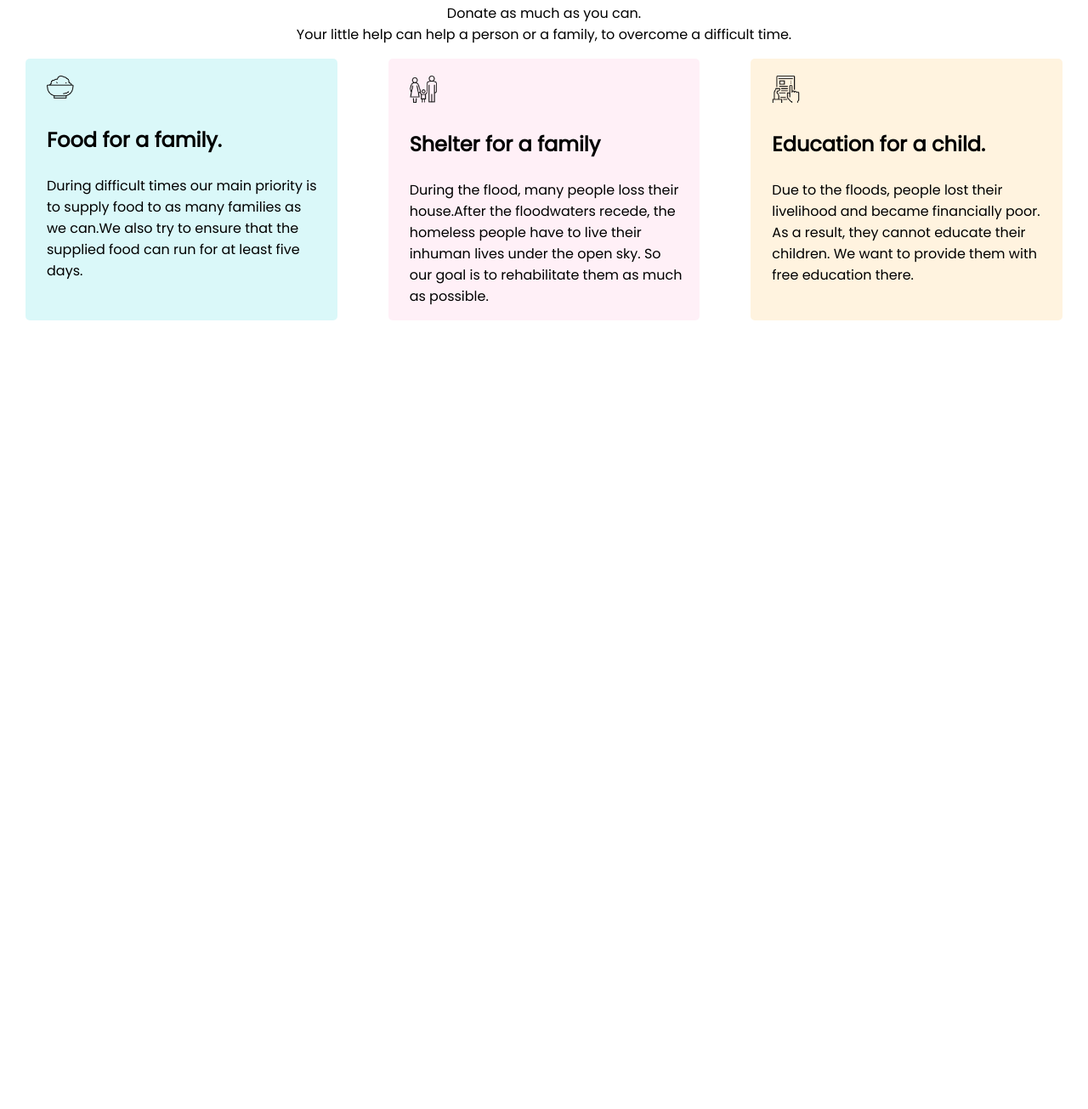
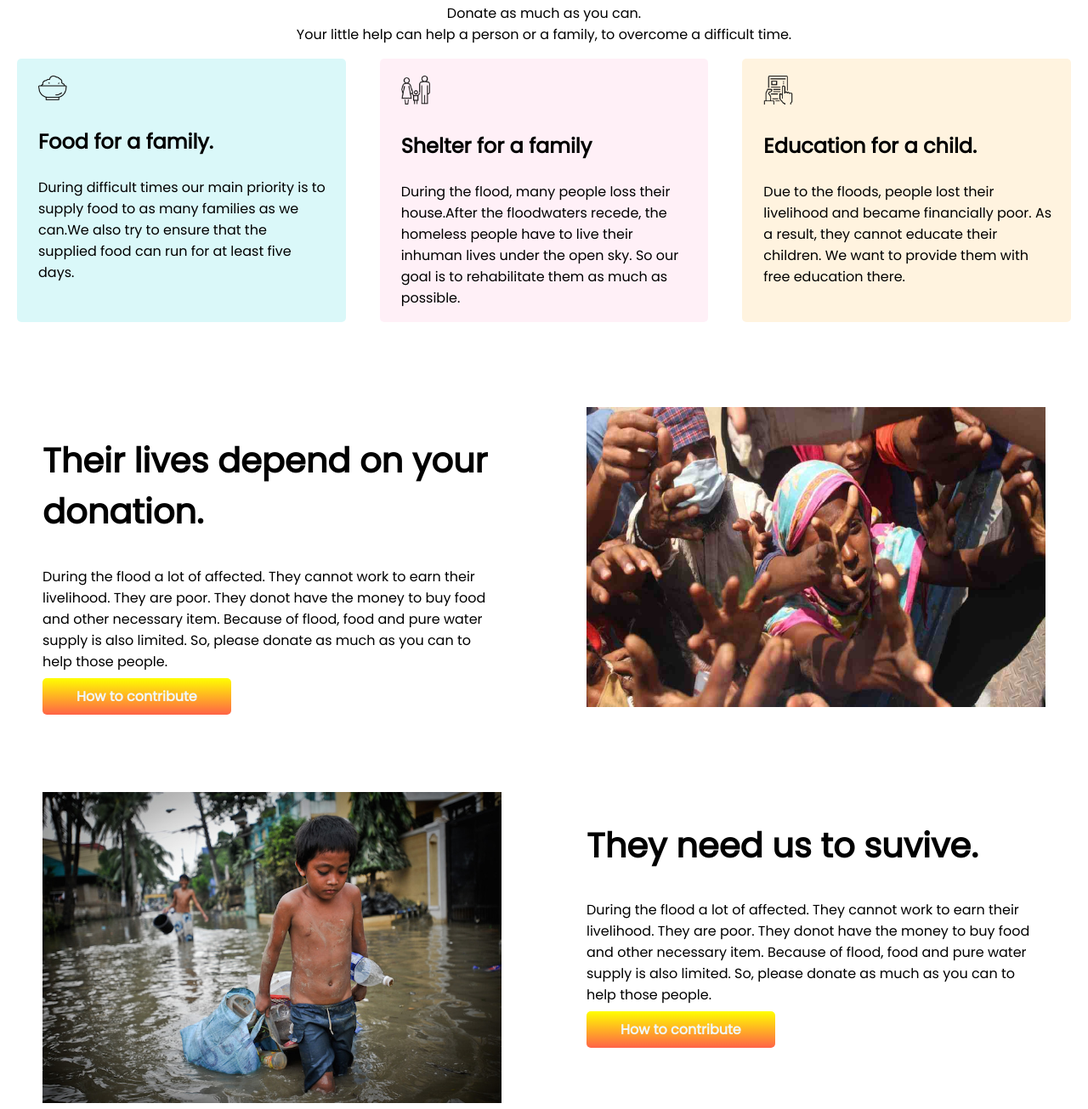
Before and after one commit to ABuBakar7447/donate-for-humanity-repo, a plain HTML site: page index.html in a window 1280 px wide. Shown: the part 1290-2595 px from the top of the page at 85% size. Before the commit the page ends 1667 px from the top, so only its background shows below. Drawn offline with Linux system fonts and the light colour scheme.

Commit message:
new changed

```diff
--- a/index.html
+++ b/index.html
@@ -108,6 +108,50 @@
     </section>
 
 
+    <section class="container-flex">
+
+        <div class="donation-survive-width">
+            <h2>Their lives depend on your donation.</h2>
+
+            <p>
+                During the flood a lot of affected. They cannot work to earn their livelihood.
+                They are poor. They donot have the money to buy food and other necessary item. Because of flood, food and pure water supply is also limited. So, please donate as much as you can to help those people.
+            </p>
+
+            <a class="button-link"  target="_blank" href="">How to contribute</a>
+
+        </div>
+
+        <div class="donation-survive-width">
+            <img src="donation8.jpg" alt="">
+        </div>
+
+    </section>
+
+
+    <section class="container-flex">
+
+        <div class="donation-survive-width">
+            <img src="donation9.jpg" alt="">
+        </div>
+
+        <div class="donation-survive-width">
+            <h2>They need us to suvive.</h2>
+
+            <p>
+                During the flood a lot of affected. They cannot work to earn their livelihood.
+                They are poor. They donot have the money to buy food and other necessary item. Because of flood, food and pure water supply is also limited. So, please donate as much as you can to help those people.
+            </p>
+
+            <a class="button-link"  target="_blank" href="">How to contribute</a>
+
+        </div>
+
+
+
+    </section>
+
+
 
 
 
--- a/style.css
+++ b/style.css
@@ -91,11 +91,11 @@ h3{
     text-align: left;
     border: navy;
     border-radius: 5px;
-    margin-left: 30px;
-    margin-right: 30px;
+    margin-left: 20px;
+    margin-right: 20px;
     padding-left: 25px;
     padding-right: 20px;
-    width: 40%;
+    width: 50%;
 
 }
 
@@ -103,6 +103,8 @@ h3{
     margin-top: 20px;
     width: 10%;
 }
+
+
 
 #food{
     background-color:rgba(0, 206, 209, 0.144);
@@ -115,3 +117,26 @@ h3{
 #education{
     background-color: rgba(255, 228, 181, 0.432);
 }
+
+
+.container-flex{
+    display: flex;
+
+    margin-top: 100px;
+}
+.donation-survive-width{
+    width: 50%;
+    margin-left: 50px;
+    margin-right: 50px;
+
+
+}
+
+.donation-survive-width img{
+    width: 100%;
+    height: 100%;
+
+
+
+
+}
```
Also changed, not shown: donation8.jpg (added), donation9.jpg (added).
